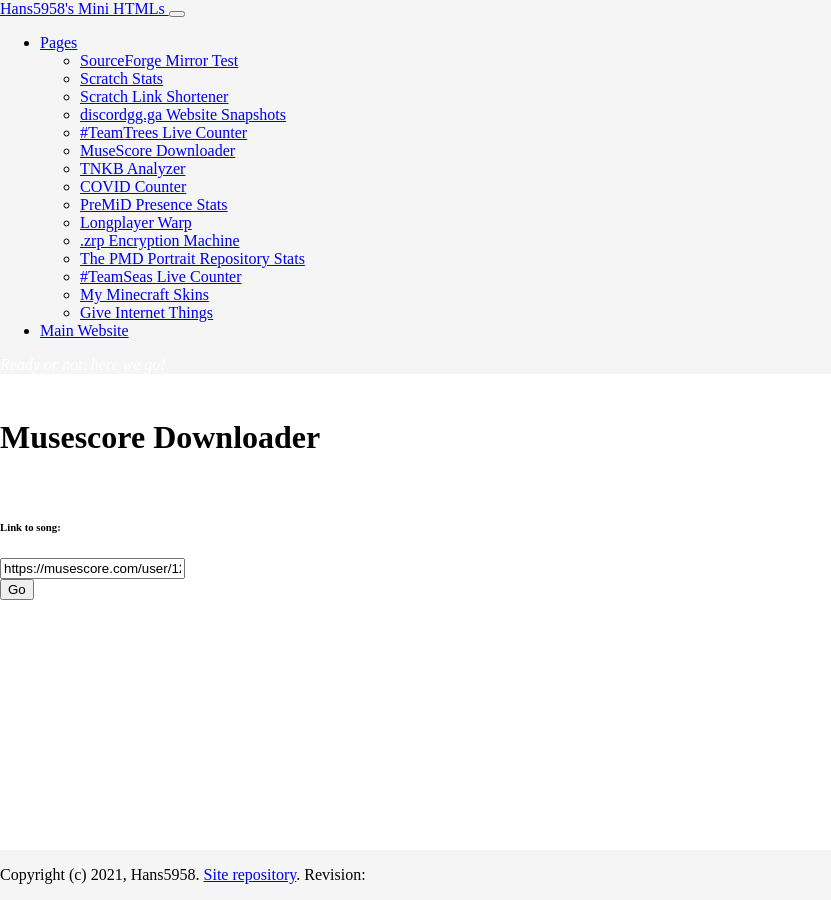
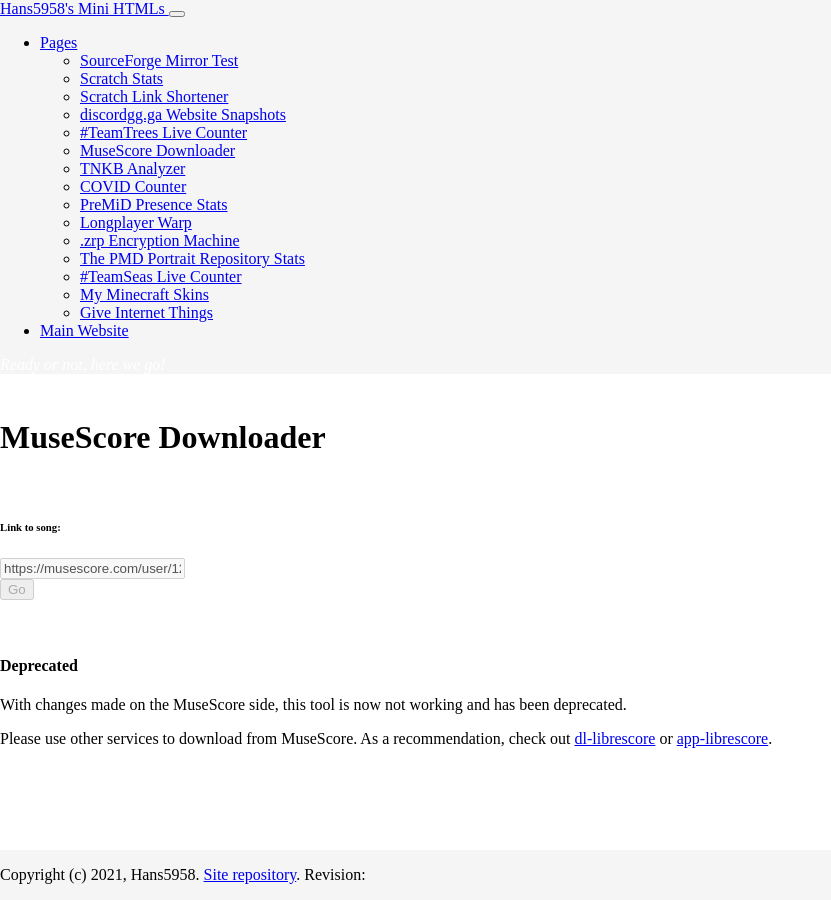
Before and after one commit to Hans5958/mini-htmls, a Jekyll site: the page built from site/musescore-downloader/index.html, in a window 1280 px wide. Shown: the whole page, without its empty margins (0-831 px from the left). Built offline with Jekyll 4.4.1, drawn with Linux system fonts in a browser that asks for light colours; a style sheet for code colours, icons or effects is not loaded.

Commit message:
MuseScore Downloader: Capitalize MuseScore, add deprecation notice

```diff
--- a/site/_data/pages.yml
+++ b/site/_data/pages.yml
@@ -27,7 +27,7 @@
   link: /teamtrees
 
 - name: MuseScore Downloader
-  desc: Download Musescore downloads without login, and free.
+  desc: Download MuseScore downloads without login, and free.
   link: /musescore-downloader
 
 - name: TNKB Analyzer
--- a/site/musescore-downloader/index.html
+++ b/site/musescore-downloader/index.html
@@ -1,10 +1,10 @@
 ---
 layout: default
-title: Musescore Downloader
-description: Download Musescore downloads without login, and free.
+title: MuseScore Downloader
+description: Download MuseScore downloads without login, and free.
 ---
 
-<script>
+<!-- <script>
 	let cors, inputButton, inputField
 	const parser = new DOMParser()
 	const result = { mscz: "", pdf: "", mxl: "", mid: "", mp3: "" }
@@ -91,25 +91,25 @@
 
 		cors = await corsDetect()
 	})
-</script>
+</script> -->
 
 <style></style>
 
 <div class="container">
-	<h1>Musescore Downloader</h1>
+	<h1>MuseScore Downloader</h1>
 	<br />
 	<h6 style="font-weight: 600;">Link to song:</h6>
 	<div class="input-group">
-		<input type="text" class="form-control" id="link" value="https://musescore.com/user/12461571/scores/3291706" />
+		<input type="text" class="form-control" id="link" value="https://musescore.com/user/12461571/scores/3291706" disabled/>
 		<div class="input-group-append">
-			<button class="btn btn-success" type="submit" id="go">Go</button>
+			<button class="btn btn-success" type="submit" id="go" disabled>Go</button>
 		</div>
 	</div>
 	<br />
 	<div id="download" style="display: none;">
 		<h3 id="title">Title</h3>
 		<p>Download one of the versions.</p>
-		<a class="btn btn-primary" role="button" id="download-mscz">Musescore</a>
+		<a class="btn btn-primary" role="button" id="download-mscz">MuseScore</a>
 		<a class="btn btn-secondary" role="button" id="download-pdf">PDF</a>
 		<a class="btn btn-secondary" role="button" id="download-mxl">MusicXML</a>
 		<a class="btn btn-secondary" role="button" id="download-mid">MIDI</a>
@@ -118,5 +118,10 @@
 	<br />
 	<pre id="batch" class="d-none"></pre>
 	<div id="dialog" class="d-none"></div>
+	<div class="alert alert-warning" role="alert">
+		<h4 class="mb-2">Deprecated</h4>
+		<p class="mb-2">With changes made on the MuseScore side, this tool is now not working and has been deprecated.</p>
+		<p class="mb-0">Please use other services to download from MuseScore. As a recommendation, check out <a href="https://github.com/LibreScore/dl-librescore">dl-librescore</a> or <a href="https://github.com/LibreScore/app-librescore">app-librescore</a>.</p>
+	</div>
 	<br />
 </div>
```
